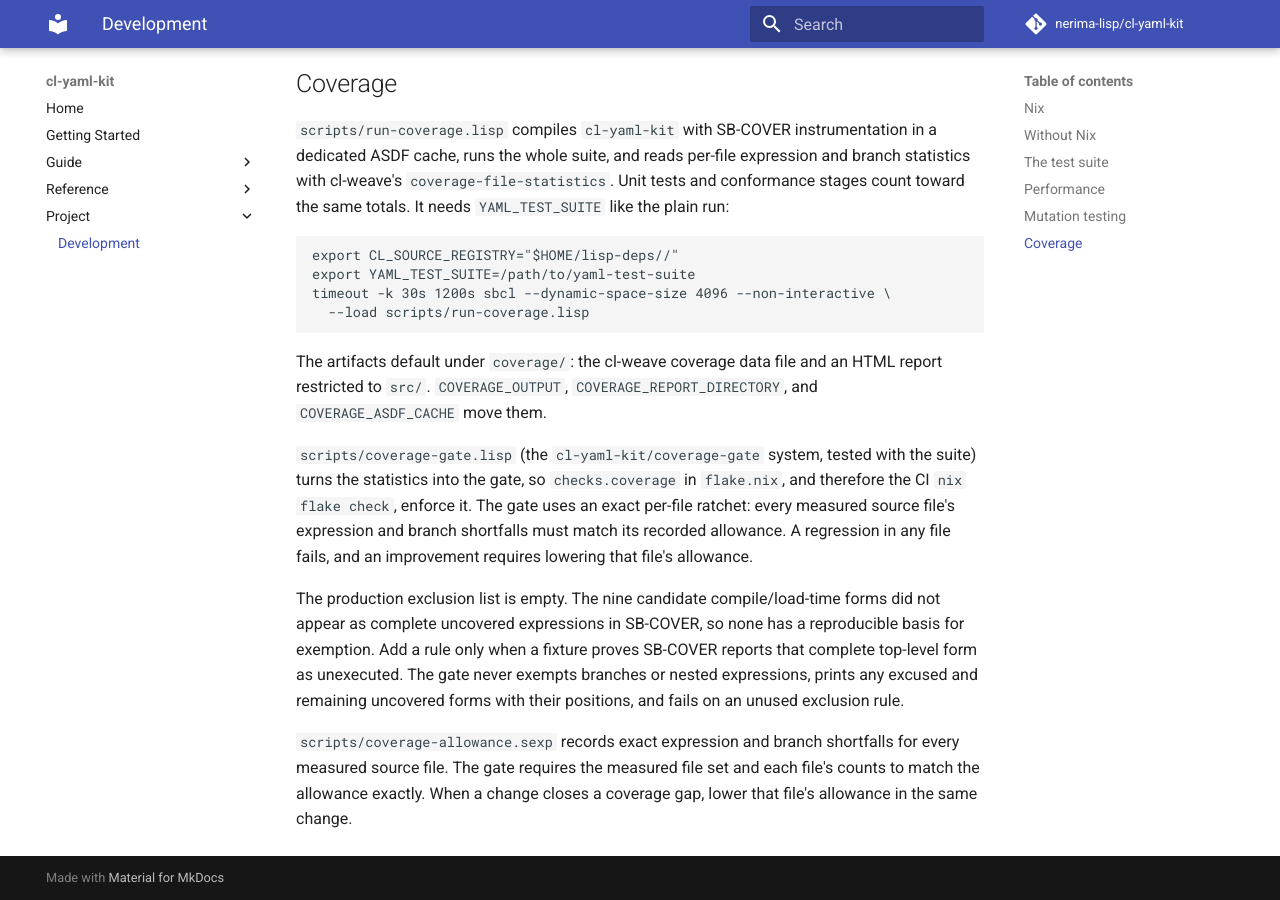
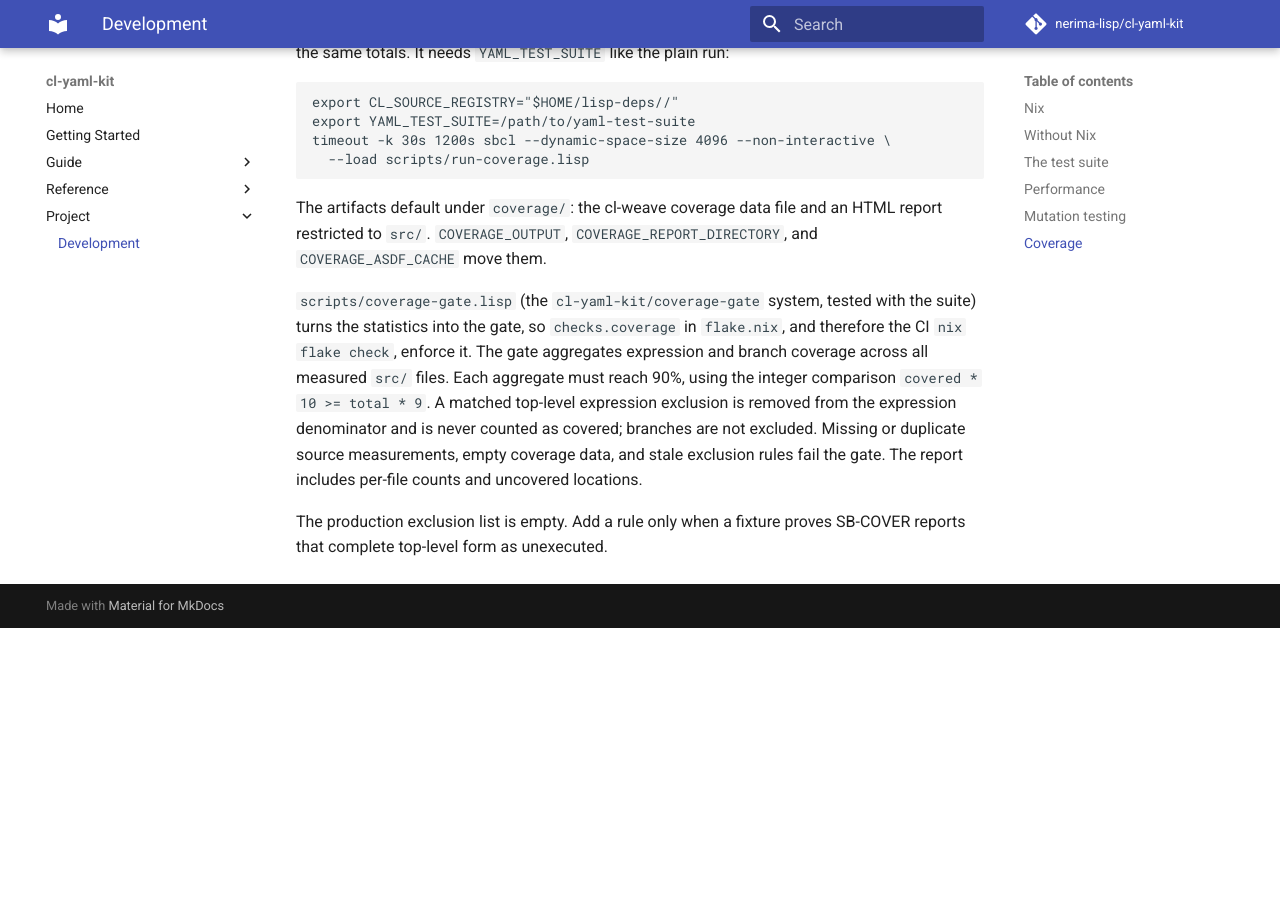
Before and after one commit to nerima-lisp/cl-yaml-kit, an MkDocs documentation site: the page built from docs/src/project/development.md, in a window 1280 px wide and 900 px high, scrolled down 5745 px. Built offline with MkDocs 1.6.1 and Material for MkDocs 9.7.7, drawn with Linux system fonts in a browser that asks for light colours; comment, search, counter and statistics services are not loaded; after the commit the page ends 6373 px from its top, so only the background shows below that; some of the changed text lies outside the part shown.

Commit message:
feat(coverage): enforce 90% aggregate expression and branch coverage

````diff
--- a/docs/src/project/development.md
+++ b/docs/src/project/development.md
@@ -1,15 +1,13 @@
 # Development
 
-The Nix workflow below is available on `x86_64-linux`. `flake.nix` uses one
-`cl-nix-forge` `mkPackageFlake` call, so its packages, checks, apps, dev shell,
-and formatter are the standard outputs plus custom benchmark and mutation apps.
-On macOS, use the manual setup and commands in [Without Nix](#without-nix).
+The Nix workflow below is available on `x86_64-linux`. On macOS, use the
+manual setup and commands in [Without Nix](#without-nix).
 Run every command from the repository root.
 
 ## Nix
 
 ```sh
-nix flake check          # test suite, formatting, docs build, coverage gate
+nix flake check
 nix develop              # shell with the dependencies on the source registry
 nix run .#test           # the test suite
 nix run .#benchmark      # the deterministic benchmark
@@ -42,21 +40,16 @@ require it, so export it before running the suite outside the flake check:
 export YAML_TEST_SUITE="$HOME/yaml-test-suite"   # data-2022-01-17 checkout
 ```
 
-`nix run .#test` runs `run-tests.lisp` from the flake's pinned source tree
-with the dependencies on the registry; it drives the same runner the check
-does. `nix run .#benchmark` runs `benchmark/run.lisp`, a deterministic
+`nix run .#benchmark` runs `benchmark/run.lisp`, a deterministic
 corpus benchmark that prints one TSV row per case and operation with
-throughput, allocation, and GC time. `nix build .#docs` builds the
-documentation site. `nix fmt` rewrites the Nix files to the treefmt
-configuration; the formatting check fails when they are not.
+throughput, allocation, and GC time.
 
 ## Without Nix
 
-Use this procedure on macOS or where `nix develop` is unavailable. The flake
-currently provides Nix outputs only on `x86_64-linux`. Install SBCL and Git
-first. `run-tests.lisp` registers the repository itself, so you then need to
-set up two project inputs: dependencies on the source registry and the
-conformance fixture. Install GNU coreutils before following the bounded
+Use this procedure on macOS or where `nix develop` is unavailable. Install
+SBCL and Git first. `run-tests.lisp` registers the repository itself, so
+you need to set up two project inputs: dependencies on the source registry
+and the conformance fixture. Install GNU coreutils before following the bounded
 command examples (`brew install coreutils` on macOS); its timeout command is
 `gtimeout` there. Replace `timeout` with `gtimeout` in the command examples on
 macOS.
@@ -261,18 +254,13 @@ an HTML report restricted to `src/`. `COVERAGE_OUTPUT`,
 `scripts/coverage-gate.lisp` (the `cl-yaml-kit/coverage-gate` system, tested
 with the suite) turns the statistics into the gate, so `checks.coverage` in
 `flake.nix`, and therefore the CI `nix flake check`, enforce it. The gate
-uses an exact per-file ratchet: every measured source file's expression and
-branch shortfalls must match its recorded allowance. A regression in any file
-fails, and an improvement requires lowering that file's allowance.
+aggregates expression and branch coverage across all measured `src/` files.
+Each aggregate must reach 90%, using the integer comparison
+`covered * 10 >= total * 9`. A matched top-level expression exclusion is
+removed from the expression denominator and is never counted as covered;
+branches are not excluded. Missing or duplicate source measurements, empty
+coverage data, and stale exclusion rules fail the gate. The report includes
+per-file counts and uncovered locations.
 
-The production exclusion list is empty. The nine candidate compile/load-time
-forms did not appear as complete uncovered expressions in SB-COVER, so none
-has a reproducible basis for exemption. Add a rule only when a fixture proves
-SB-COVER reports that complete top-level form as unexecuted. The gate never
-exempts branches or nested expressions, prints any excused and remaining
-uncovered forms with their positions, and fails on an unused exclusion rule.
-
-`scripts/coverage-allowance.sexp` records exact expression and branch
-shortfalls for every measured source file. The gate requires the measured file
-set and each file's counts to match the allowance exactly. When a change
-closes a coverage gap, lower that file's allowance in the same change.
+The production exclusion list is empty. Add a rule only when a fixture proves
+SB-COVER reports that complete top-level form as unexecuted.
````
Also changed, not shown: docs/src/reference/architecture.md (+3 -7 lines), 16 other files.
